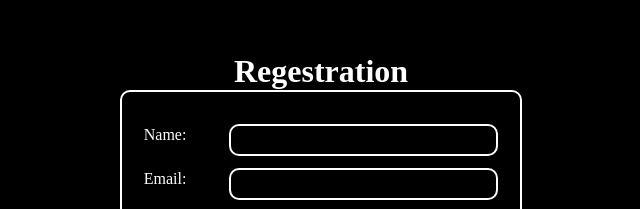
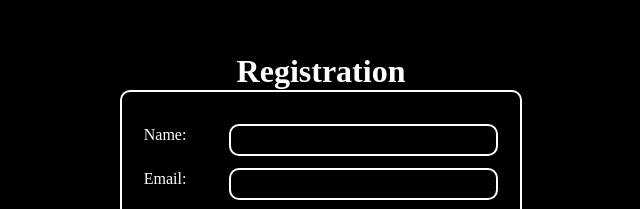
Before and after one commit to TejasPhanse12/My_LoginPage, a plain HTML site: page index.html in a window 1280 px wide. Shown: the part 165-374 px from the top of the page, 319-959 px from the left. Drawn offline with Linux system fonts and the light colour scheme.

Commit message:
Update index.html

```diff
--- a/index.html
+++ b/index.html
@@ -5,7 +5,7 @@
   </head>
 
   <body>
-    <h1>Regestration</h1>
+    <h1>Registration</h1>
 
     <form action="login.html">
       <table width="20%">
```
